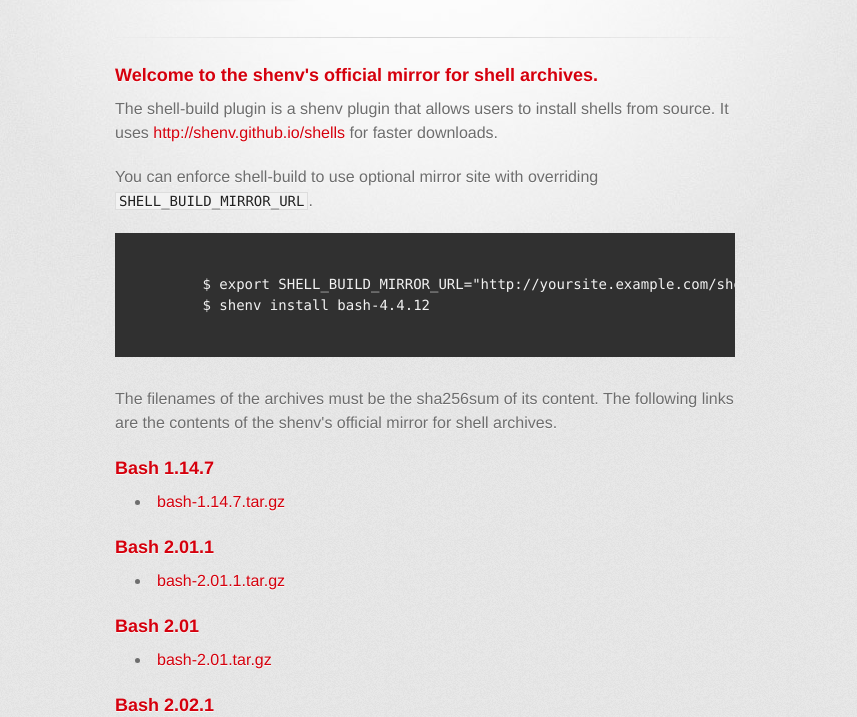
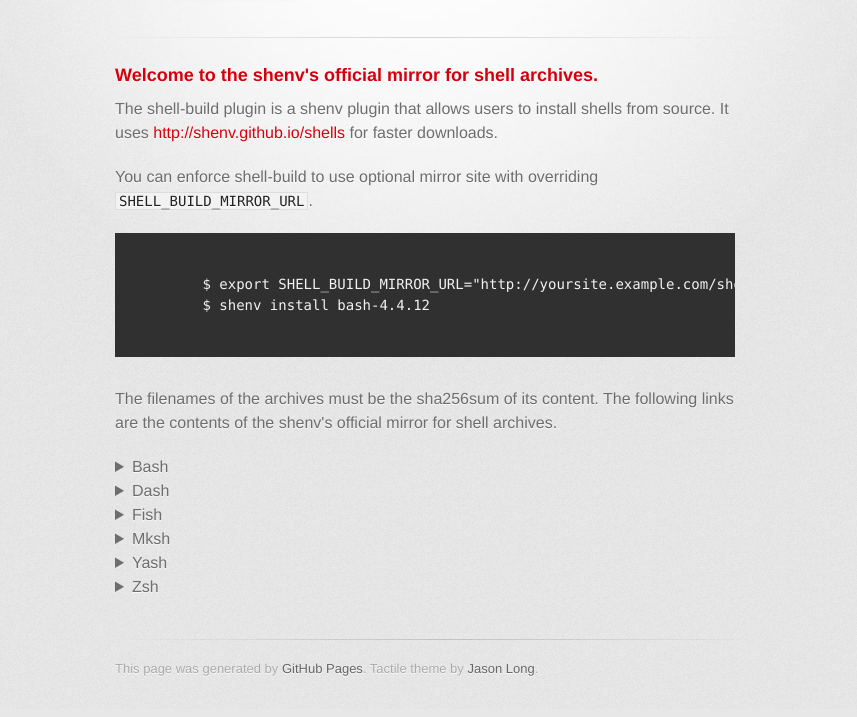
Before and after one commit to shenv/pyenv.github.io, a plain HTML site: page index.html in a window 1280 px wide. Shown: the part 235-952 px from the top of the page, without its empty margins (215-1072 px from the left). Drawn offline with Linux system fonts and the light colour scheme; a web font is replaced by a local one.

Commit message:
Add auto details and summary

```diff
--- a/index.html
+++ b/index.html
@@ -46,6 +46,9 @@
         The following links are the contents of the shenv's official mirror for shell archives.</p>
 
 <!-- begin list -->
+<details>
+<summary>Bash</summary>
+
 <h3>Bash 1.14.7</h3>
 <ul>
   <li><a href="shells/7a6157554bda77e3cf5386f56457c5fad1ee370e2199bc35153bf0d04d029d27">bash-1.14.7.tar.gz</a></li>
@@ -195,6 +198,10 @@
 <ul>
   <li><a href="shells/d86b3392c1202e8ff5a423b302e6284db7f8f435ea9f39b5b1b20fd3ac36dfcb">bash-4.4.tar.gz</a></li>
 </ul>
+</details>
+
+<details>
+<summary>Dash</summary>
 
 <h3>Dash 0.5.2</h3>
 <ul>
@@ -250,6 +257,10 @@
 <ul>
   <li><a href="shells/0e32605b33bf802ae2deee484bd7429869c4bd5b53a87fac19f20649b8773f9d">dash-0.5.9.tar.gz</a></li>
 </ul>
+</details>
+
+<details>
+<summary>Fish</summary>
 
 <h3>Fish 2.1.1</h3>
 <ul>
@@ -295,6 +306,10 @@
 <ul>
   <li><a href="shells/3a76b7cae92f9f88863c35c832d2427fb66082f98e92a02203dc900b8fa87bcb">fish-2.7.0.tar.gz</a></li>
 </ul>
+</details>
+
+<details>
+<summary>Mksh</summary>
 
 <h3>Mksh R24b</h3>
 <ul>
@@ -680,6 +695,10 @@
 <ul>
   <li><a href="shells/ad38fa722f64d1ccf6a58cfacd5da9eb866c5d80de022e91bb32a62292949ff4">mksh-R56.tgz</a></li>
 </ul>
+</details>
+
+<details>
+<summary>Yash</summary>
 
 <h3>Yash 2.10 1</h3>
 <ul>
@@ -958,6 +977,10 @@
 <ul>
   <li><a href="shells/c5ba0ae8fec93ab96e8f1e03975015aa46b3803c9b9825a3777f63ca03da85e4">yash-2.9.tar.gz</a></li>
 </ul>
+</details>
+
+<details>
+<summary>Zsh</summary>
 
 <h3>Zsh 3.0.8</h3>
 <ul>
@@ -1125,6 +1148,8 @@
   <li><a href="shells/957bcdb2c57f64c02f673693ea5a7518ef24b6557aeb3a4ce222cefa6d74acc9">zsh-5.4.2.tar.gz</a></li>
   <li><a href="shells/a80b187b6b770f092ea1f53e89021d06c03d8bbe6a5e996bcca3267de14c5e52">zsh-5.4.2.tar.xz</a></li>
 </ul>
+
+</details>
 <!-- end list -->
 
       </section>
```
Also changed, not shown: 1 other file.
